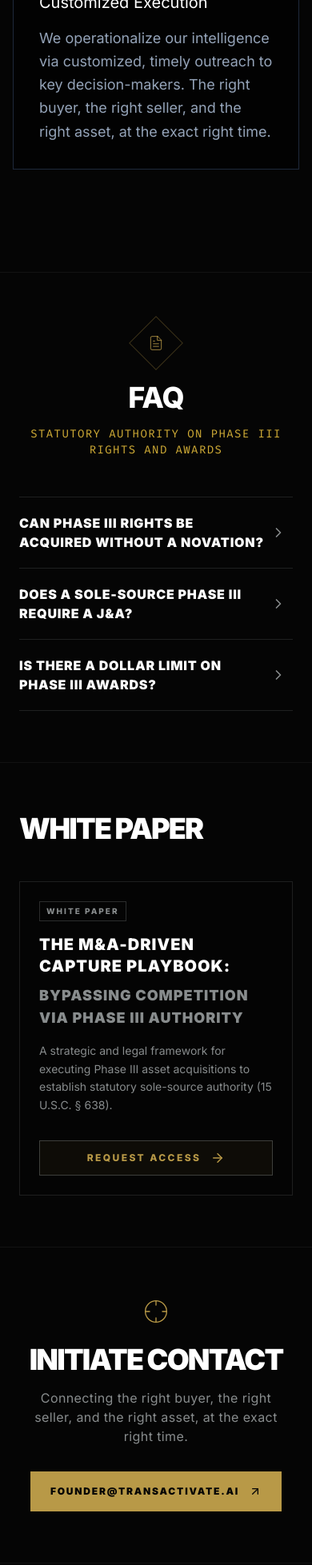
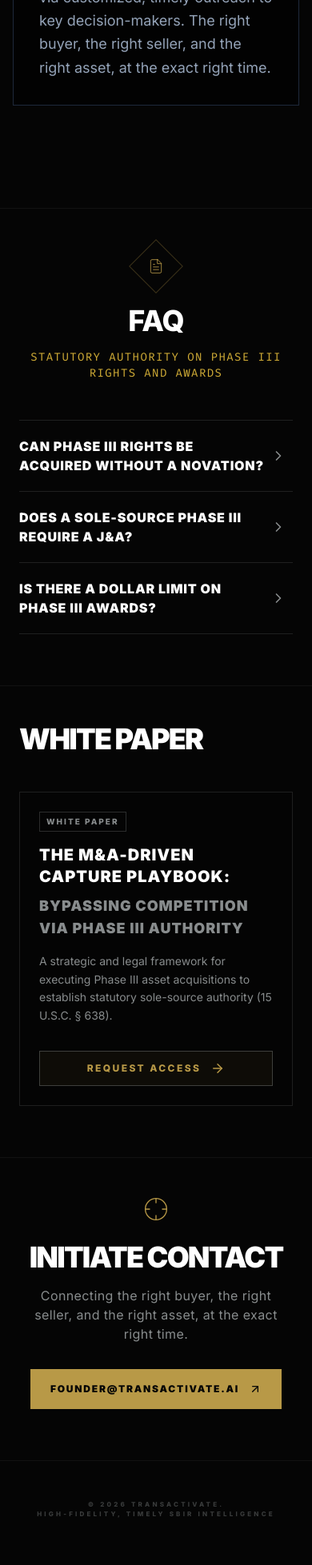
Before and after one commit to transactivate/website, a React (Vite) app: page /#landing in a window 390 px wide. Shown: the part 3291-5248 px from the top of the page at 80% size. Built offline with nearby package versions, Linux system fonts and the light colour scheme.

Commit message:
Layout polish: Tighten scroll offsets and enforce continuous print memo pagination

```diff
--- a/src/App.jsx
+++ b/src/App.jsx
@@ -282,7 +282,7 @@ const LandingKey = ({ onNavigate }) => (
 );
 
 const MethodologyKey = () => (
-  <section id="solution" className="scroll-mt-24 py-32 relative z-10 max-w-7xl mx-auto px-4 sm:px-6 lg:px-8 flex flex-col items-center">
+  <section id="solution" className="scroll-mt-24 pt-12 md:pt-16 pb-32 relative z-10 max-w-7xl mx-auto px-4 sm:px-6 lg:px-8 flex flex-col items-center">
     <h2 className="text-3xl md:text-4xl font-light text-white tracking-[0.2em] uppercase mb-12 text-center">transactivate's Solution</h2>
 
     {/* PHASE 01: UNIFIED CONTEXT */}
@@ -416,7 +416,7 @@ const FaqKey = () => (
     whileInView={{ opacity: 1 }}
     viewport={{ once: true, margin: "-100px" }}
     transition={{ duration: 0.8 }}
-    className="w-full xl:container mx-auto px-6 md:px-8 py-16 md:py-32 border-t border-brand-steel/10 relative"
+    className="w-full xl:container mx-auto px-6 md:px-8 pt-12 md:pt-16 pb-16 md:pb-32 border-t border-brand-steel/10 relative"
   >
     <div className="max-w-4xl mx-auto">
       <div className="text-center mb-10 md:mb-16">
@@ -522,7 +522,7 @@ const WhitepapersKey = () => (
     whileInView={{ opacity: 1 }}
     viewport={{ once: true, margin: "-100px" }}
     transition={{ duration: 0.8 }}
-    className="w-full xl:container mx-auto px-6 md:px-8 py-16 md:py-32 border-t border-brand-steel/10 relative print:hidden"
+    className="w-full xl:container mx-auto px-6 md:px-8 pt-12 md:pt-16 pb-16 md:pb-32 border-t border-brand-steel/10 relative print:hidden"
   >
     <div className="max-w-5xl mx-auto">
       <div className="mb-12 md:mb-16">
@@ -561,7 +561,7 @@ const ContactKey = () => (
     whileInView={{ opacity: 1 }}
     viewport={{ once: true, margin: "-100px" }}
     transition={{ duration: 0.8 }}
-    className="w-full container mx-auto px-6 md:px-8 py-16 md:py-32 border-t border-brand-steel/10 text-center"
+    className="w-full container mx-auto px-6 md:px-8 pt-12 md:pt-16 pb-16 md:pb-32 border-t border-brand-steel/10 text-center"
   >
     <Crosshair className="text-brand-gold mx-auto mb-6 md:mb-8" size={32} strokeWidth={1} />
     <h2 className="text-4xl sm:text-5xl md:text-8xl font-black text-white uppercase tracking-tighter mb-4 md:mb-6">
--- a/src/IntelligenceBriefPDF.jsx
+++ b/src/IntelligenceBriefPDF.jsx
@@ -60,7 +60,7 @@ const IntelligenceBriefPDF = () => {
         <div className="max-w-none">
 
           {/* Section 1 */}
-          <section className="mb-16 print:mb-12 break-inside-avoid">
+          <section className="mb-16 print:mb-10 print:break-inside-avoid">
             <h2 className="text-2xl font-black uppercase tracking-widest text-white print:text-slate-900 mb-6 flex items-center gap-4 border-b border-brand-steel/10 print:border-slate-200 pb-4">
               <span className="text-brand-gold print:text-slate-400">01.</span> Executive Summary
             </h2>
@@ -75,7 +75,7 @@ const IntelligenceBriefPDF = () => {
           </section>
 
           {/* Section 2 */}
-          <section className="mb-16 print:mb-12 break-inside-avoid print:mt-12">
+          <section className="mb-16 print:mb-10 print:break-inside-avoid">
             <h2 className="text-2xl font-black uppercase tracking-widest text-white print:text-slate-900 mb-6 flex items-center gap-4 border-b border-brand-steel/10 print:border-slate-200 pb-4">
               <span className="text-brand-gold print:text-slate-400">02.</span> The Capture Dilemma
             </h2>
@@ -90,7 +90,7 @@ const IntelligenceBriefPDF = () => {
           </section>
 
           {/* Section 3 */}
-          <section className="mb-16 print:mb-12 break-inside-avoid print:mt-12">
+          <section className="mb-16 print:mb-10 print:break-inside-avoid">
             <h2 className="text-2xl font-black uppercase tracking-widest text-white print:text-slate-900 mb-6 flex items-center gap-4 border-b border-brand-steel/10 print:border-slate-200 pb-4">
               <span className="text-brand-gold print:text-slate-400">03.</span> The Phase III Statutory Exception
             </h2>
@@ -108,7 +108,7 @@ const IntelligenceBriefPDF = () => {
           </section>
 
           {/* Section 4 */}
-          <section className="mb-16 print:mb-12 break-inside-avoid print:mt-12">
+          <section className="mb-16 print:mb-10 print:break-inside-avoid">
             <h2 className="text-2xl font-black uppercase tracking-widest text-white print:text-slate-900 mb-6 flex items-center gap-4 border-b border-brand-steel/10 print:border-slate-200 pb-4">
               <span className="text-brand-gold print:text-slate-400">04.</span> The M&A Bypass (Successor-in-Interest)
             </h2>
@@ -129,7 +129,7 @@ const IntelligenceBriefPDF = () => {
           </section>
 
           {/* Section 5 */}
-          <section className="mb-16 print:mb-12 break-inside-avoid print:mt-12">
+          <section className="mb-16 print:mb-10 print:break-inside-avoid">
             <h2 className="text-2xl font-black uppercase tracking-widest text-white print:text-slate-900 mb-6 flex items-center gap-4 border-b border-brand-steel/10 print:border-slate-200 pb-4">
               <span className="text-brand-gold print:text-slate-400">05.</span> transactivate's Role
             </h2>
```
